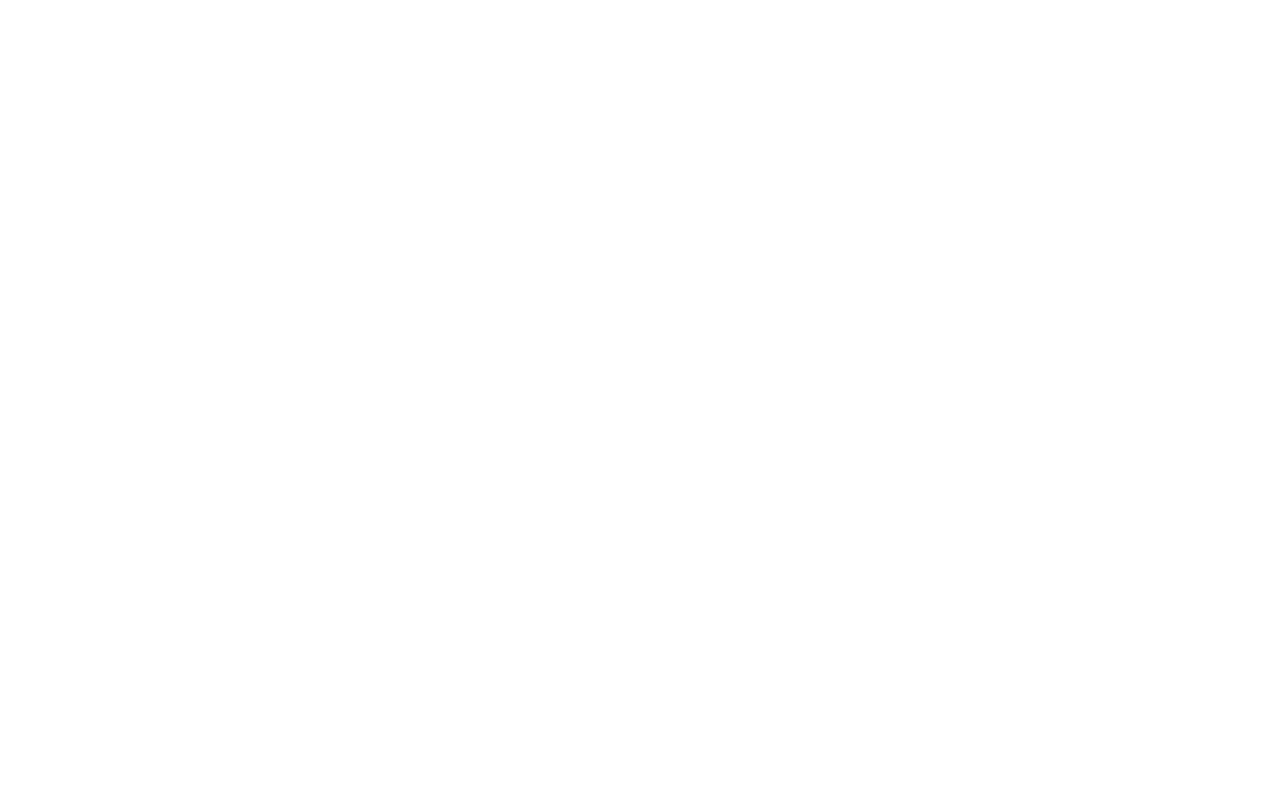
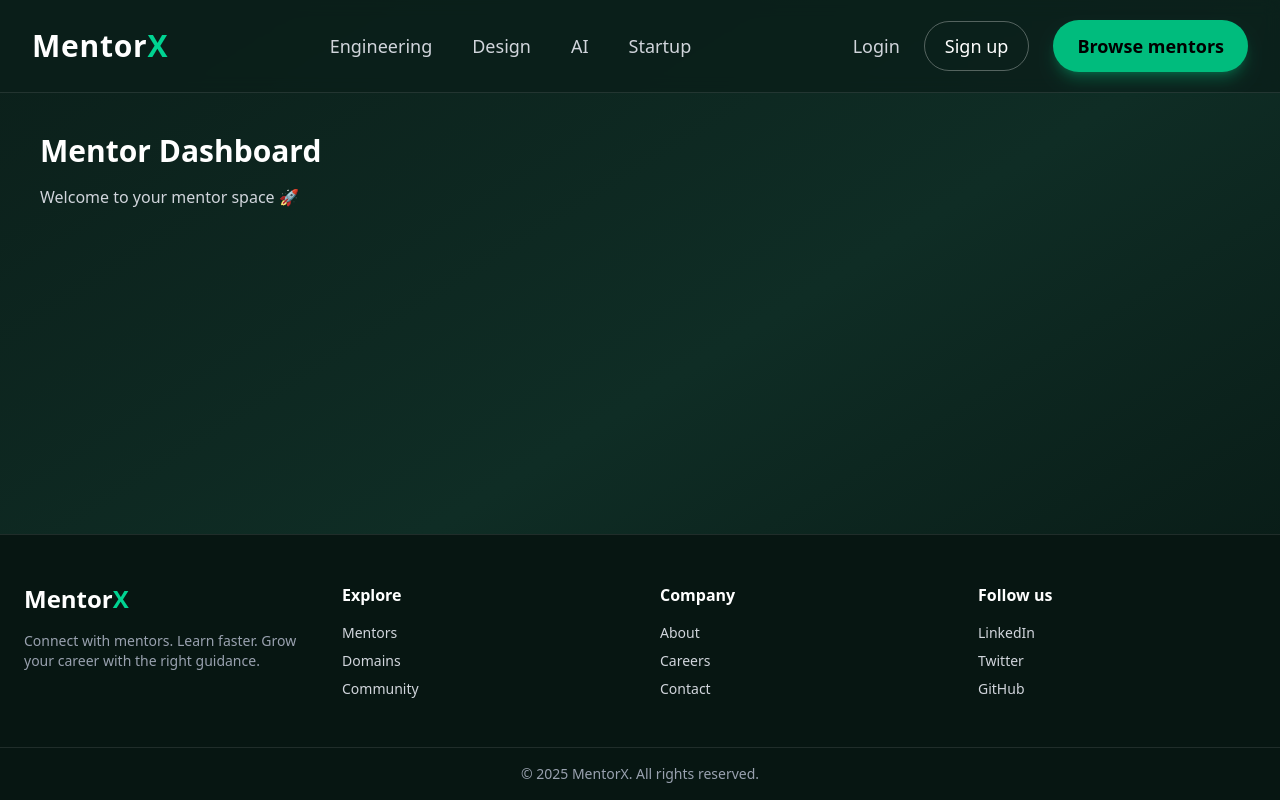
Before and after one commit to VishakhaSahu05/MentorX, a React (Vite) app: page /mentor/dashboard in a window 1280 px wide. Before the commit this address had no page. Built offline with nearby package versions, Linux system fonts and the light colour scheme.

Commit message:
ssetup Redux Store

```diff
--- a/package.json
+++ b/package.json
@@ -10,10 +10,12 @@
     "preview": "vite preview"
   },
   "dependencies": {
+    "@reduxjs/toolkit": "^2.11.2",
     "@tailwindcss/vite": "^4.1.18",
     "axios": "^1.13.2",
     "react": "^19.2.0",
     "react-dom": "^19.2.0",
+    "react-redux": "^9.2.0",
     "react-router-dom": "^7.10.1"
   },
   "devDependencies": {
--- a/src/App.jsx
+++ b/src/App.jsx
@@ -1,30 +1,50 @@
 import { BrowserRouter, Routes, Route } from "react-router-dom";
+import { Provider } from "react-redux";
+import appStore from "./utils/appStore";
+
 import Body from "./components/Body";
 import Landing from "./components/Landing";
 import Mentors from "./components/Mentors";
 import Login from "./components/Login";
 import Signup from "./components/Signup";
 import Feed from "./components/Feed";
+import MentorDashboard from "./components/MentorDashboard";
 
 const App = () => {
   return (
+    <Provider store={appStore}>
       <BrowserRouter>
         <Routes>
+
+          {/* Layout Route (Navbar lives here via Body + Outlet) */}
           <Route element={<Body />}>
+
+            {/* Public Home */}
             <Route
-            path="/" element={
+              path="/"
+              element={
                 <>
                   <Landing />
                   <Mentors />
                 </>
               }
             />
+
+            {/* Auth */}
             <Route path="/login" element={<Login />} />
             <Route path="/signup" element={<Signup />} />
+
+            {/* Student */}
             <Route path="/feed" element={<Feed />} />
+
+            {/* Mentor */}
+            <Route path="/mentor/dashboard" element={<MentorDashboard />} />
+
           </Route>
+
         </Routes>
       </BrowserRouter>
+    </Provider>
   );
 };
 
--- a/src/components/Login.jsx
+++ b/src/components/Login.jsx
@@ -1,17 +1,22 @@
 import React, { useState } from "react";
 import { Link } from "react-router-dom";
 import axios from "axios";
+import { useDispatch } from "react-redux";
+import { addUser } from "../utils/userSlice";
+import { useNavigate } from "react-router-dom";
+import { BASE_URL } from "../utils/constant";
 
 const Login = () => {
   const [emailId, setEmailId] = useState("");
   const [password, setPassword] = useState("");
+  const dispatch = useDispatch();
+  const navigate = useNavigate();
 
   const handleLogin = async (e) => {
     e.preventDefault();
-
     try {
       const res = await axios.post(
-        "http://localhost:3000/login",
+        BASE_URL + "/login",
         {
           emailId,
           password,
@@ -21,7 +26,12 @@ const Login = () => {
         }
       );
       console.log("Login successful:", res.data);
-      // later: navigate("/feed")
+      dispatch(addUser(res.data));
+      if (res.data.role === "student") {
+        navigate("/feed");
+      } else if (res.data.role === "mentor") {
+        navigate("/mentor/dashboard");
+      }
     } catch (err) {
       console.error("Login error:", err);
     }
@@ -30,7 +40,6 @@ const Login = () => {
   return (
     <div className="flex items-center justify-center min-h-[80vh] px-4">
       <div className="w-full max-w-md bg-[#0f2f26] rounded-2xl p-8 shadow-xl text-white">
-
         <h2 className="text-3xl font-semibold text-center mb-2">
           Welcome back
         </h2>
@@ -42,9 +51,7 @@ const Login = () => {
         <form className="space-y-5" onSubmit={handleLogin}>
           {/* Email */}
           <div>
-            <label className="block text-sm mb-1 text-gray-300">
-              Email
-            </label>
+            <label className="block text-sm mb-1 text-gray-300">Email</label>
             <input
               type="email"
               placeholder="you@example.com"
@@ -55,9 +62,7 @@ const Login = () => {
             />
           </div>
           <div>
-            <label className="block text-sm mb-1 text-gray-300">
-              Password
-            </label>
+            <label className="block text-sm mb-1 text-gray-300">Password</label>
             <input
               type="password"
               placeholder="••••••••"
@@ -80,7 +85,6 @@ const Login = () => {
             Sign up
           </Link>
         </p>
-
       </div>
     </div>
   );
--- /dev/null
+++ b/src/components/MentorDashboard.jsx
@@ -0,0 +1,16 @@
+import React from "react";
+
+const MentorDashboard = () => {
+  return (
+    <div className="text-white p-10">
+      <h1 className="text-3xl font-semibold">
+        Mentor Dashboard
+      </h1>
+      <p className="mt-4 text-gray-300">
+        Welcome to your mentor space 🚀
+      </p>
+    </div>
+  );
+};
+
+export default MentorDashboard;
--- a/src/components/Navbar.jsx
+++ b/src/components/Navbar.jsx
@@ -1,31 +1,104 @@
-import React from "react";
+import React, { useState } from "react";
+import { Link } from "react-router-dom";
+import { useSelector } from "react-redux";
 
 const Navbar = () => {
+  const user = useSelector((store) => store.user);
+  const [open, setOpen] = useState(false);
+
   return (
-    <header className="border-b border-white/10">
-      <div className="max-w-7xl mx-auto px-8 py-6 flex items-center justify-between text-white">
-        <div className="text-3xl font-semibold tracking-wide">
+    <header className="sticky top-0 z-50 border-b border-white/10 bg-[#0b1f1a]/80 backdrop-blur">
+      <div className="max-w-7xl mx-auto px-8 py-5 flex items-center justify-between text-white">
+
+        {/* Logo */}
+        <Link to="/" className="text-3xl font-semibold tracking-wide">
           Mentor<span className="text-emerald-400">X</span>
-        </div>
-        <nav className="hidden md:flex gap-8 text-base text-gray-300">
-          <a className="hover:text-emerald-400 cursor-pointer">Engineering</a>
-          <a className="hover:text-emerald-400 cursor-pointer">Design</a>
-          <a className="hover:text-emerald-400 cursor-pointer">AI</a>
-          <a className="hover:text-emerald-400 cursor-pointer">Startup</a>
+        </Link>
+
+        {/* Center links */}
+        <nav className="hidden md:flex gap-10 text-lg text-gray-300">
+          <span className="hover:text-emerald-400 cursor-pointer">Engineering</span>
+          <span className="hover:text-emerald-400 cursor-pointer">Design</span>
+          <span className="hover:text-emerald-400 cursor-pointer">AI</span>
+          <span className="hover:text-emerald-400 cursor-pointer">Startup</span>
         </nav>
 
-        <div className="flex items-center gap-6">
-          <button className="text-base text-gray-300 hover:text-white">
-            Login
-          </button>
+        {/* Right side */}
+        <div className="flex items-center gap-6 relative">
 
-          <button className="px-5 py-2.5 rounded-full border border-white/25 hover:border-white">
-            Sign up
-          </button>
+          {/* BEFORE LOGIN */}
+          {!user && (
+            <>
+              <Link to="/login" className="text-lg text-gray-300 hover:text-white">
+                Login
+              </Link>
+              <Link
+                to="/signup"
+                className="px-5 py-2.5 text-lg rounded-full border border-white/30 hover:border-white"
+              >
+                Sign up
+              </Link>
+            </>
+          )}
 
-          <button className="px-6 py-3 rounded-full bg-emerald-500 hover:bg-emerald-600 text-black font-semibold shadow-lg shadow-emerald-500/30">
+          {/* AFTER LOGIN */}
+          {user && (
+            <div className="relative">
+              <button
+                onClick={() => setOpen(!open)}
+                className="flex items-center gap-3 focus:outline-none"
+              >
+                <span className="text-sm text-gray-300 hidden sm:block">
+                  Hi,{" "}
+                  <span className="text-white font-medium">
+                    {user.firstName}
+                  </span>
+                </span>
+
+                <img
+                  src={user.profilePic || "/default-avatar.png"}
+                  alt="profile"
+                  className="w-10 h-10 rounded-full object-cover border border-white/20"
+                />
+              </button>
+
+              {/* Dropdown ONLY UI */}
+              {open && (
+                <div className="absolute right-0 mt-3 w-48 rounded-xl bg-[#0f2f26] border border-white/10 shadow-xl overflow-hidden">
+                  <Link
+                    to="/connections"
+                    onClick={() => setOpen(false)}
+                    className="block px-4 py-3 text-sm text-gray-300 hover:bg-white/10"
+                  >
+                    Connections
+                  </Link>
+
+                  <Link
+                    to="/profile"
+                    onClick={() => setOpen(false)}
+                    className="block px-4 py-3 text-sm text-gray-300 hover:bg-white/10"
+                  >
+                    Profile
+                  </Link>
+
+                  <span
+                    className="block px-4 py-3 text-sm text-red-400 hover:bg-white/10 cursor-pointer"
+                  >
+                    Logout
+                  </span>
+                </div>
+              )}
+            </div>
+          )}
+
+          {/* Common CTA */}
+          <Link
+            to="/"
+            className="px-6 py-3 text-lg rounded-full bg-emerald-500 hover:bg-emerald-600 text-black font-semibold shadow-lg shadow-emerald-500/30"
+          >
             Browse mentors
-          </button>
+          </Link>
+
         </div>
       </div>
     </header>
--- /dev/null
+++ b/src/utils/appStore.js
@@ -0,0 +1,10 @@
+import { configureStore } from "@reduxjs/toolkit";
+import userReducer from "./userSlice";
+
+const appStore = configureStore({
+    reducer:{
+        user : userReducer,
+    },
+});
+
+export default appStore;
--- /dev/null
+++ b/src/utils/constant.js
@@ -0,0 +1 @@
+export const BASE_URL = "http://localhost:3000";
--- /dev/null
+++ b/src/utils/userSlice.js
@@ -0,0 +1,17 @@
+import { createSlice } from "@reduxjs/toolkit";
+
+const userSlice = createSlice({
+    name : "user",
+    initialState : null,
+    reducers: {
+        addUser : (state , action) =>{
+            return action.payload;
+        },
+        removeUser : (state , action) =>{
+            return null;
+        },
+    },
+
+});
+export const {addUser , removeUser} = userSlice.actions;
+export default userSlice.reducer;
```
Also changed, not shown: 2 other files (tests, documents, lock files or other folders). Lines whose indentation alone changed are shown as unchanged.
